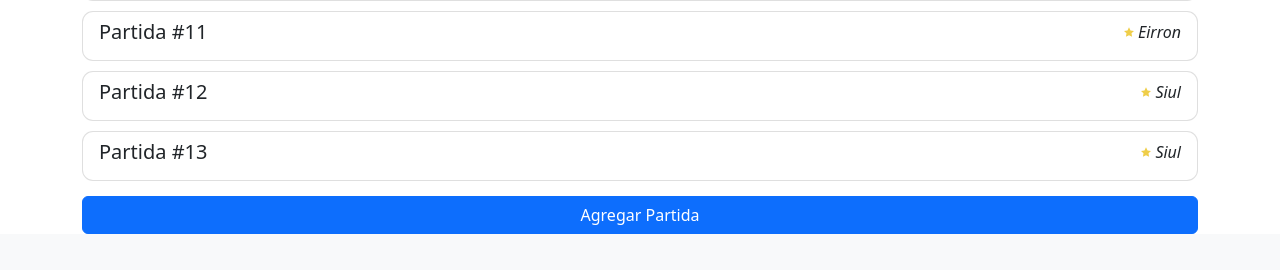
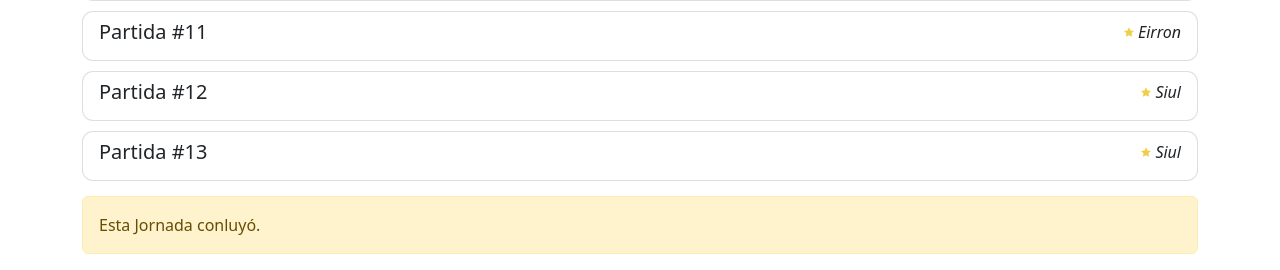
Before and after one commit to EirronVilla/GoldenSmash, a Django app: page /journey/Eirron/1 in a window 1280 px wide. Shown: the part 947-1217 px from the top of the page. Before the commit the page ends 1181 px from the top, so only its background shows below. Run offline with Django 3.2, Linux system fonts and the light colour scheme; data comes from the database, SQL or seed files in the repository; both versions use the stored data as it was after the commit.

Commit message:
Added new features and fixed bugs

```diff
--- a/GoldenSmash/urls.py
+++ b/GoldenSmash/urls.py
@@ -25,4 +25,5 @@ urlpatterns = [
     path('journeys/<nickname>/', tournament_views.journeys, name='journeys'),
     path('createJourney/<nickname>/', tournament_views.createJourney, name='createJourney'),
     path('journey/<nickname>/<id>', tournament_views.journey, name='journey'),
+    path('closeJourney/<nickname>/<id>', tournament_views.closeJourney, name='closeJourney'),
 ]
--- a/tournament/models.py
+++ b/tournament/models.py
@@ -7,6 +7,8 @@ class Player(models.Model):
 
 class Journey(models.Model):
     date = models.DateField()
+    number = models.IntegerField(default=0)
+    isActive = models.BooleanField(default=True)
 
     def __str__(self):
         return "Jornada " + str(self.id)
@@ -14,6 +16,7 @@ class Journey(models.Model):
 class Match(models.Model):
     win = models.ForeignKey(Player, related_name="winner", on_delete=models.CASCADE)
     second = models.ForeignKey(Player, related_name="second", on_delete=models.CASCADE)
+    number = models.IntegerField(default=0)
     journey = models.ForeignKey(Journey, on_delete=models.CASCADE)
 
     def __str__(self):
--- a/tournament/templates/journey-detail.html
+++ b/tournament/templates/journey-detail.html
@@ -4,7 +4,7 @@
 
     <div class="container">
 
-        <h1 style="margin-top: 15px;">Jornada {{journey.id}} | {{journey.date}} </h1>
+        <h1 style="margin-top: 15px;">Jornada {{journey.number}} | {{journey.date}} </h1>
         <table class="table">
             <tbody>
                 <thead>
@@ -23,7 +23,7 @@
                 {% endfor %}
             </tbody>
         </table>
-        <div style="margin-top: 15px;" class="classification">
+        <div style="margin-top: 15px; margin-bottom: 15px;" class="classification">
             <ul class="list-group">
                 {% for instance in matchesqueryset %}
                 <a style="color: black; text-decoration: none; margin-top: 10px;"data-bs-toggle="collapse" href="#partida{{instance.id}}" role="button" aria-expanded="false" aria-controls="collapseExample">
@@ -73,14 +73,29 @@
             </ul>
         </div>
 
-        {% if nickname == 'Eirron' %}
-        <!-- Button trigger modal -->
-            <button type="button" style="width: 100%; margin-top: 15px;" class="btn btn-primary" data-bs-toggle="modal" data-bs-target="#exampleModal">
-                Agregar Partida
-            </button>
+        {% if nickname == 'Eirron' and  journey.isActive %}
+            <!-- Button trigger modal -->
+            <div>
+                <button type="button" style="width: 100%;" class="btn btn-primary" data-bs-toggle="modal" data-bs-target="#exampleModal">
+                    Agregar Partida
+                </button>
+            </div>
+
+
+            <div style="margin-top: 15px; margin-bottom: 15px;">
+                <button type="button" style="width: 100%;" class="btn btn-danger" data-bs-toggle="modal" data-bs-target="#modalDanger">
+                    Concluir Jornada
+                </button>
+            </div>
         {% endif %}
 
-        <!-- Modal -->
+        {% if not journey.isActive %}
+            <div class="alert alert-warning" role="alert">
+                Esta Jornada conluy&oacute;.
+            </div>
+        {% endif %}
+
+        <!-- Modal Add -->
         <div class="modal fade" id="exampleModal" tabindex="-1" aria-labelledby="exampleModalLabel" aria-hidden="true">
             <div class="modal-dialog modal-dialog-centered">
             <div class="modal-content">
@@ -140,6 +155,28 @@
             </div>
             </div>
         </div>
+
+        <!-- Modal Danger -->
+        <div class="modal fade" id="modalDanger" tabindex="-1" role="dialog" aria-labelledby="exampleModalCenterTitle" aria-hidden="true">
+            <div class="modal-dialog modal-dialog-centered" role="document">
+            <div class="modal-content">
+                <div class="modal-header">
+                    <h1 class="modal-title fs-5" id="exampleModalLabel">¡Atenci&oacute;n!</h1>
+                    <button type="button" class="btn-close" data-bs-dismiss="modal" aria-label="Close"></button>
+                </div>
+                <div class="modal-body">
+                    Est&aacute; a punto de conlcuir esta Jornada. ¿Seguro que desea continuar?
+                </div>
+                <div class="modal-footer">
+                <button type="button" class="btn btn-secondary" data-bs-dismiss="modal" aria-label="Close">Cancelar</button>
+                    <a href="/closeJourney/{{nickname}}/{{journey.id}}">
+                        <button type="button" class="btn btn-danger">Concluir Jornada</button>
+                    </a>
+                </div>
+            </div>
+            </div>
+        </div>
+
     </div>
 
     <script>
--- a/tournament/views.py
+++ b/tournament/views.py
@@ -142,8 +142,6 @@ def journey(request, nickname, id):
         journey = get_object_or_404(Journey, id=id)
         match = Match(win=player1, second=player2, journey=journey)
         match.save()
-        print("============================== HERE!! =======")
-        print(match)
         # Create Players
         players = form.getlist('player')
         kills = form.getlist('kills')
@@ -158,3 +156,9 @@ def journey(request, nickname, id):
                 )
             newPlayerMatch.save()
         return redirect('journey', nickname, id)
+
+def closeJourney(request, nickname, id):
+    journey = get_object_or_404(Journey, id=id)
+    journey.isActive = False
+    journey.save()
+    return redirect('journey', nickname, journey.id)
```
Also changed, not shown: db.sqlite3, tournament/migrations/0002_journey_isactive_journey_number_match_number.py (added).
